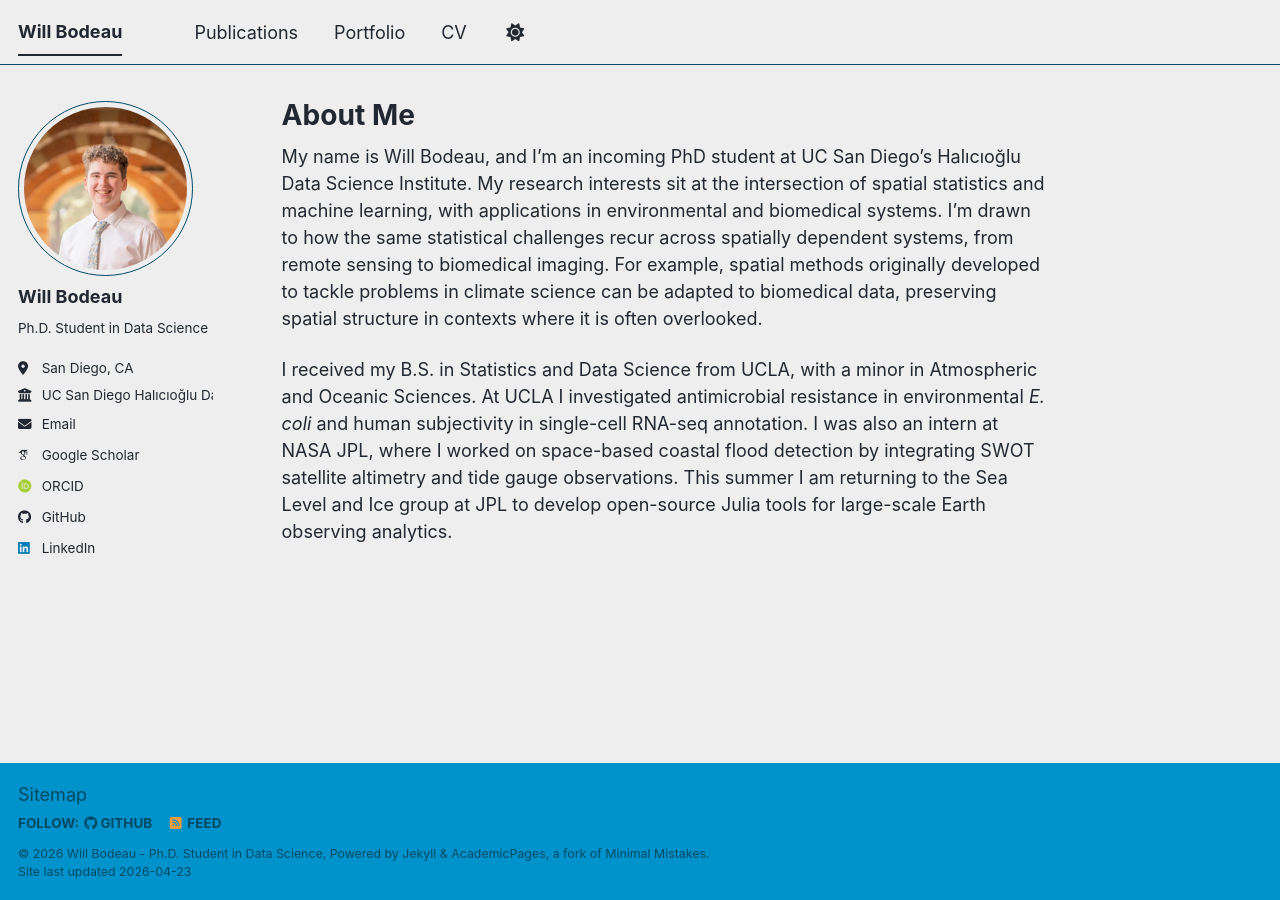
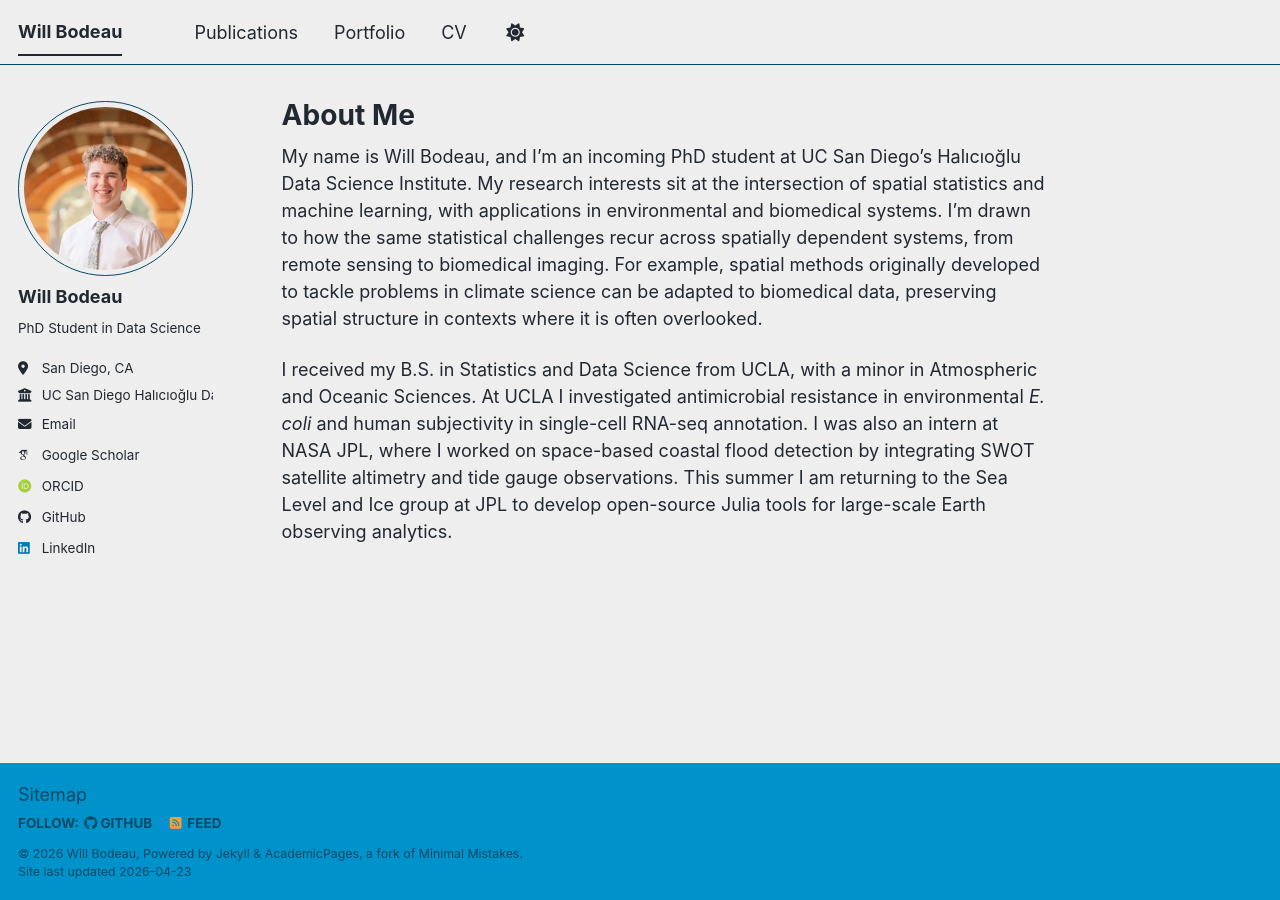
Before and after one commit to willbodeau/willbodeau.github.io, a Jekyll site: the page built from _pages/about.md, in a window 1280 px wide. Built offline with Jekyll 4.4.1, drawn with Linux system fonts in a browser that asks for light colours; some web fonts are replaced; a script bundle is joined from its source files by our own code; library files that are not in the unit come from our copies.

Commit message:
Refine name and bio in _config.yml
Updated name and bio formatting in the config file.

```diff
--- a/_config.yml
+++ b/_config.yml
@@ -11,7 +11,7 @@ locale                   : "en-US"
 site_theme               : "air" # The available themes options are "default", "air", "sunrise", "mint", "dirt" and "contrast"
 title                    : "Will Bodeau"
 title_separator          : "-"
-name                     : &name "Will Bodeau - Ph.D. Student in Data Science"
+name                     : &name "Will Bodeau"
 description              : &description "Will Bodeau's academic portfolio"   # Update this with a general description of your site, this is the default if not overridden by a page
 url                      : https://willbodeau.github.io # The base hostname & protocol for your site e.g. "https://[your GitHub username].github.io",
                                                            # or if you already have some other page hosted on Github then use "https://[your GitHub username].github.io/[Your Repo Name]"
@@ -26,7 +26,7 @@ author:
   avatar           : "profile.png"
   name             : "Will Bodeau"
   pronouns         : # example: "he/him"
-  bio              : "Ph.D. Student in Data Science"
+  bio              : "PhD Student in Data Science"
   location         : "San Diego, CA"
   employer         : "UC San Diego Halıcıoğlu Data Science Institute"
   uri              : # URL
```
